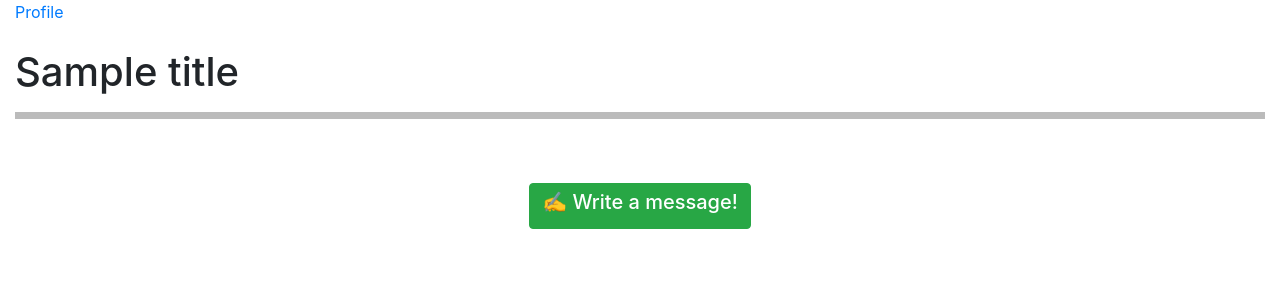
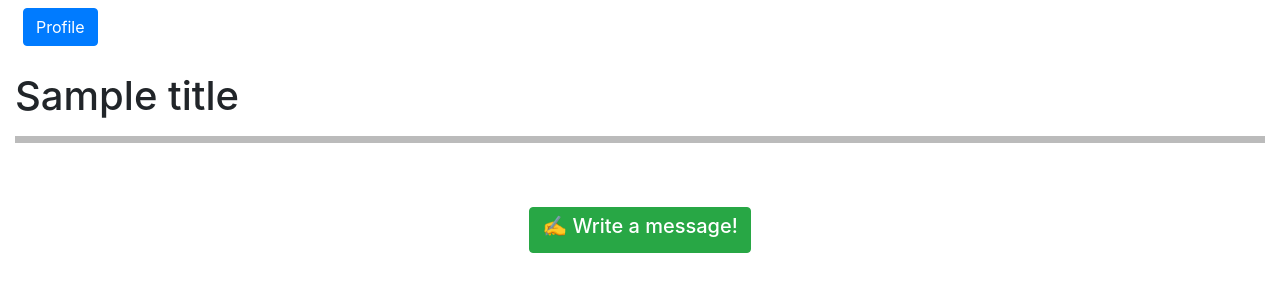
Before and after one commit to kimtdo/buddy-finder, a Django app: template social_app/templates/social_app/messages.html in a window 1280 px wide. Shown: the top 300 px of the page. Run offline with Django 3.2, Linux system fonts and the light colour scheme; the template is opened without the code that fills it: most values are stand-ins (such as "Sample title", 1, 10 or a date in 2020); some libraries are stand-ins or nearby versions.

Commit message:
add button & changed message button on profile

```diff
--- a/social_app/templates/social_app/messages.html
+++ b/social_app/templates/social_app/messages.html
@@ -8,8 +8,8 @@
 
 <body>
 <div class="container-fluid">
-    <a href="{% url 'social_app:profile' %}">Profile</a>
-    <br><br>
+    <a class="btn btn-primary float-left m-2" href="{% url 'social_app:profile' %}">Profile</a>
+    <br><br><br>
     <h1>{{title}}</h1>
     <hr style="border-top: 7px solid #bbb;">
 
--- a/social_app/templates/social_app/profile.html
+++ b/social_app/templates/social_app/profile.html
@@ -60,7 +60,7 @@
             <h5>{{ profile.gender }}</h5>
             <p class="card-text">Interests: {{ profile.interests }}</p>
             <p class="card-text">{{ profile.bio }}</p>
-            <a class="card-link btn btn-success" href="{% url 'social_app:view_messages' profile.user.pk %}">View Messages</a>
+            <a class="card-link btn btn-success" href="{% url 'social_app:view_messages' profile.user.pk %}">Send Message</a>
             <!--Add Report button here-->
             <a class="card-link btn btn-warning" href="/reportuser/">Report</a>
         </div>
```
